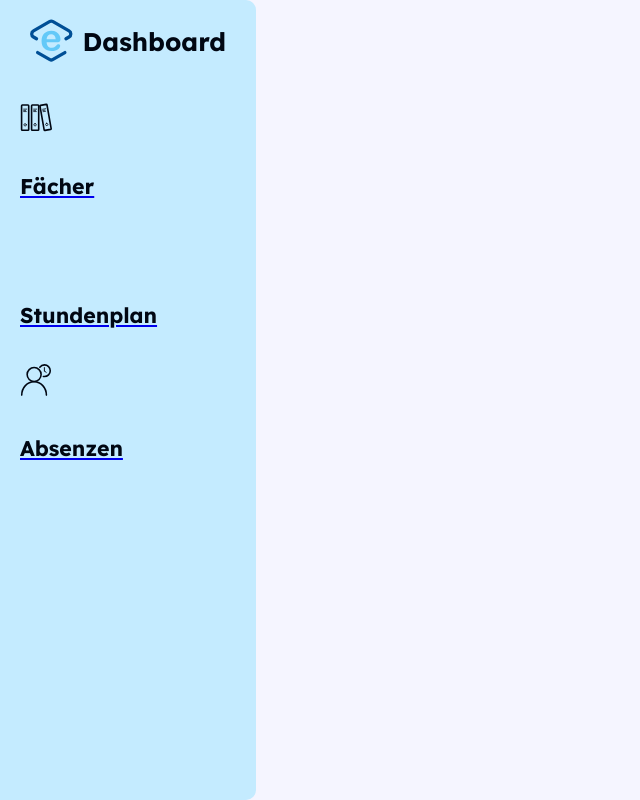
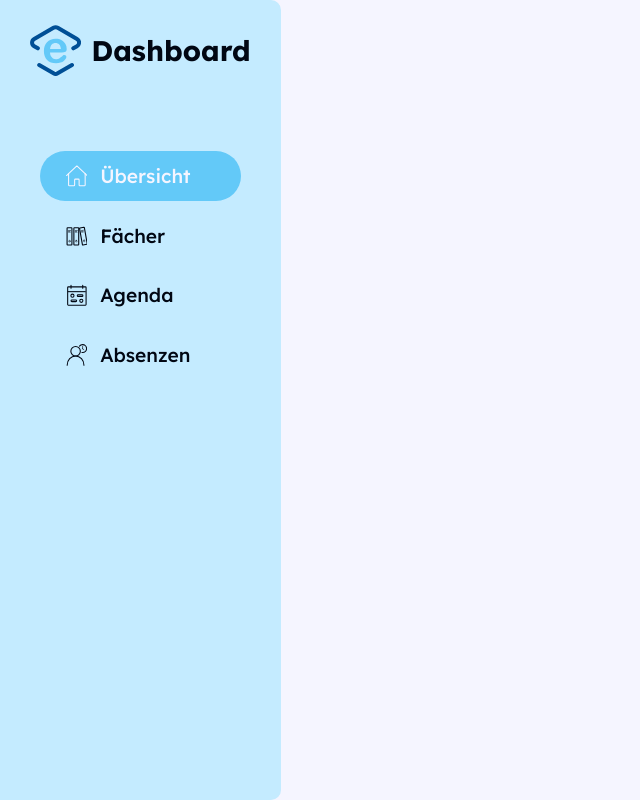
Before and after one commit to flavianz/eduLounge-Web, a React (Create React App) app: page /students/dashboard in a window 1280 px wide. Shown: the whole page, without its empty margins (0-640 px from the left). Built offline with nearby package versions, Linux system fonts and the light colour scheme.

Commit message:
Add right padding, colors and effects

```diff
--- a/src/components/StudentDashboard/StudentDashboardMenu/StudentDashboardMenu.css
+++ b/src/components/StudentDashboard/StudentDashboardMenu/StudentDashboardMenu.css
@@ -1,5 +1,4 @@
 .studentDashboardMenuContainer {
-    width: 20%;
     background-color: var(--secondary);
     border-radius: 0 10px 10px 0;
     height: 100vh;
@@ -7,7 +6,7 @@
 }
 .studentDashboardMenuLogoContainer {
     max-width: 100%;
-    padding: 15px 30px;
+    padding: 25px 30px;
     display: flex;
     align-items: center;
     justify-content: space-between;
@@ -15,15 +14,45 @@
 .studentDashboardMenuLogo {
     width: 4vw;
     height: 4vw;
+    max-height: 60px;
 }
 .studentDashboardMenuLogoText {
-    font-size: 2vw;
     margin: 0 0 0 10px;
 }
 .studentDashboardMenuNavigationButtonIcon {
-    height: 2.5vw;
-    width: 2.5vw;
+    height: 1.7vw;
+    width: 1.7vw;
+    margin-right: 1vw;
 }
 .studentDashboardMenuNavigationContainer {
-    padding: 20px;
+    padding: 40px;
 }
+.studentDashboardMenuNavigationButton {
+    text-decoration: none;
+    display: flex;
+    flex-direction: row;
+    align-items: center;
+    padding: 1vw 2vw 1vw 2vw;
+    margin: 10px 0;
+    border-radius: 100px;
+    transition: background-color ease 0.3s;
+}
+.studentDashboardMenuNavigationButton:hover {
+    background: var(--tertiary);
+}
+.studentDashboardMenuNavigationButtonText {
+    font-size: 1.2rem;
+    font-weight: 500;
+}
+.studentDashboardMenuNavigationButtonSelected {
+    background-color: var(--primary);
+
+    .studentDashboardMenuNavigationButtonText {
+        color: var(--background)
+    }
+    .studentDashboardMenuNavigationButtonIcon{
+        .home-2,  .home-1  {
+            stroke: var(--background);
+        }
+    }
+}
--- a/src/components/StudentDashboard/StudentDashboardMenu/StudentDashboardMenu.tsx
+++ b/src/components/StudentDashboard/StudentDashboardMenu/StudentDashboardMenu.tsx
@@ -2,19 +2,24 @@ import "./StudentDashboardMenu.css";
 import SVGIcon from "../../../assets/images/svg/svg";
 import { Link } from "react-router-dom";
 
-export default function StudentDashboardMenu() {
+export default function StudentDashboardMenu({pageID}:{pageID:string}) {
     const links: {
         [key: string]: { link: string; icon: string; title: string };
     } = {
+        overview: {
+            link: "/students/dashboard",
+            icon: "home",
+            title: "Übersicht",
+        },
         subjects: {
             link: "/students/dashboard/subjects",
             icon: "subjects",
             title: "Fächer",
         },
         timetable: {
-            link: "/students/dashboard/timetable",
-            icon: "timetable",
-            title: "Stundenplan",
+            link: "/students/dashboard/agenda",
+            icon: "calendar",
+            title: "Agenda",
         },
         absences: {
             link: "/students/dashboard/absences",
@@ -37,14 +42,14 @@ export default function StudentDashboardMenu() {
                     return (
                         <Link
                             to={data.link}
-                            className="studentDashboardMenuNavigationButton"
+                            className={"studentDashboardMenuNavigationButton" + (id === pageID ? " studentDashboardMenuNavigationButtonSelected" : "")}
                             key={key}
                         >
                             <SVGIcon
                                 id={data.icon}
                                 className="studentDashboardMenuNavigationButtonIcon"
                             />
-                            <h5>{data.title}</h5>
+                            <p className="studentDashboardMenuNavigationButtonText">{data.title}</p>
                         </Link>
                     );
                 })}
```
